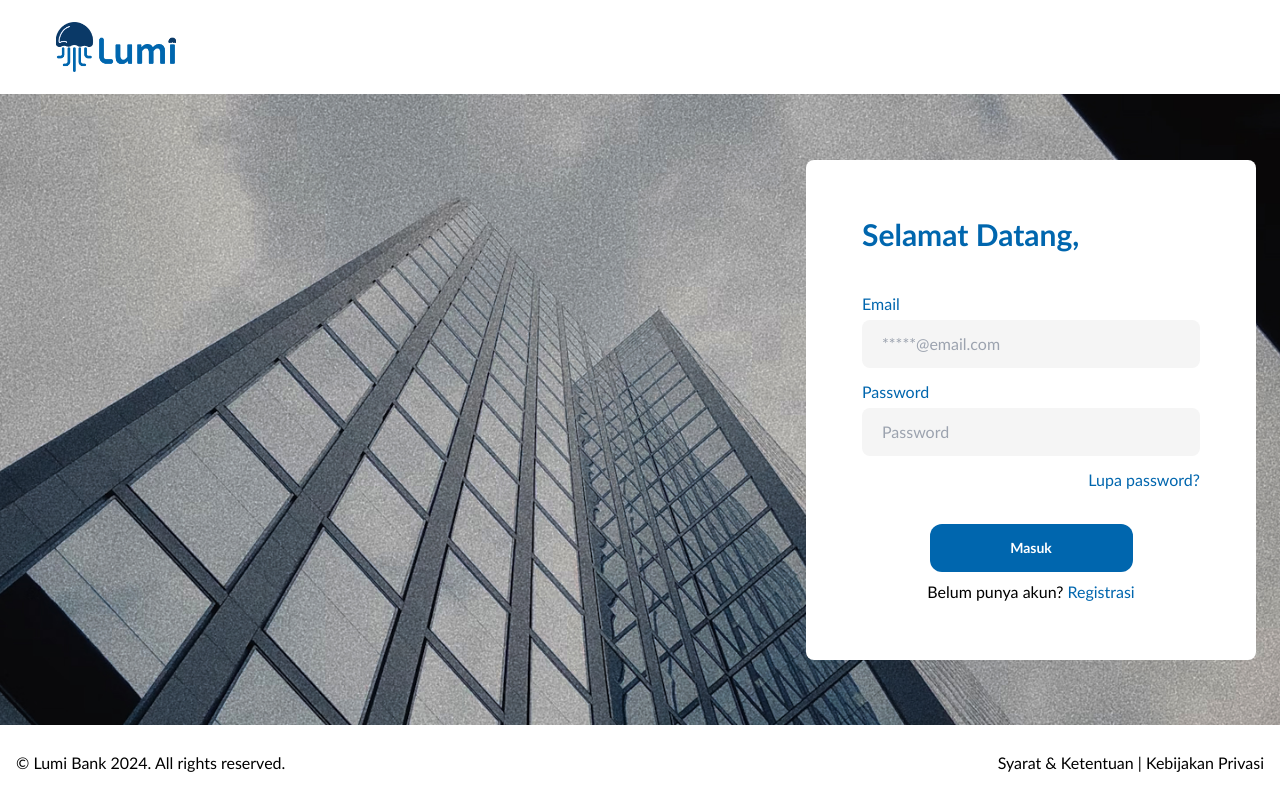
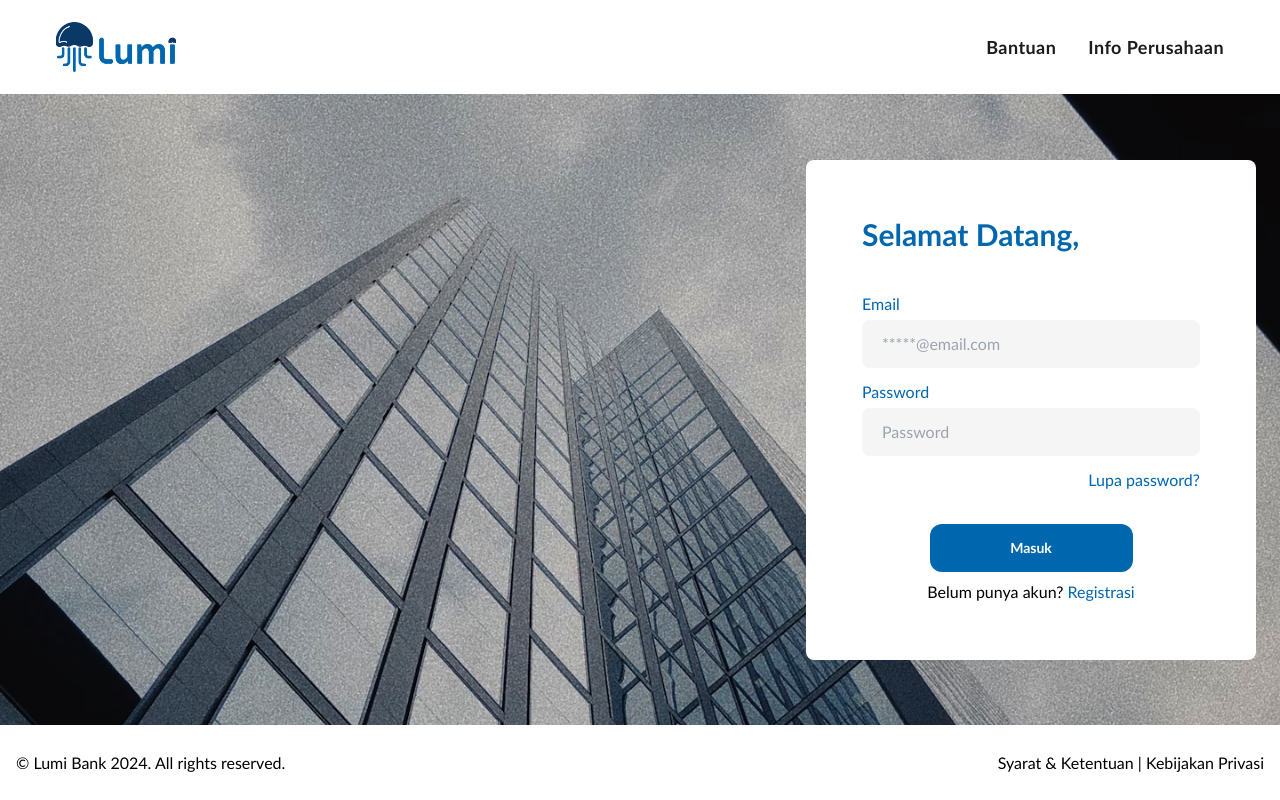
Before and after one commit to SYNRGY7-Team4/Frontend, a React (Vite) app: page /login in a window 1280 px wide. Built offline with nearby package versions, Linux system fonts and the light colour scheme.

Commit message:
feat: add nav link

```diff
--- a/src/components/Header/Header.tsx
+++ b/src/components/Header/Header.tsx
@@ -1,11 +1,26 @@
 import logo from "@/assets/logo.png"
+import { Link } from "react-router-dom"
 
 export default function Header() {
   return (
-    <header className='px-8 h-[73px] md:px-14 md:h-[94px] flex items-center bg-neutral-01'>
+    <header className='px-8 h-[73px] md:px-14 md:h-[94px] flex items-center justify-between bg-neutral-01'>
       <div className='w-[78px] md:w-[120px]'>
         <img src={logo} alt='Lumi Logo' />
       </div>
+      <nav className='flex items-center gap-x-8'>
+        <Link
+          to='#'
+          className='text-neutral-09 font-bold text-lg tracking-wide'
+        >
+          Bantuan
+        </Link>
+        <Link
+          to='#'
+          className='text-neutral-09 font-bold text-lg tracking-wide'
+        >
+          Info Perusahaan
+        </Link>
+      </nav>
     </header>
   )
 }
```
